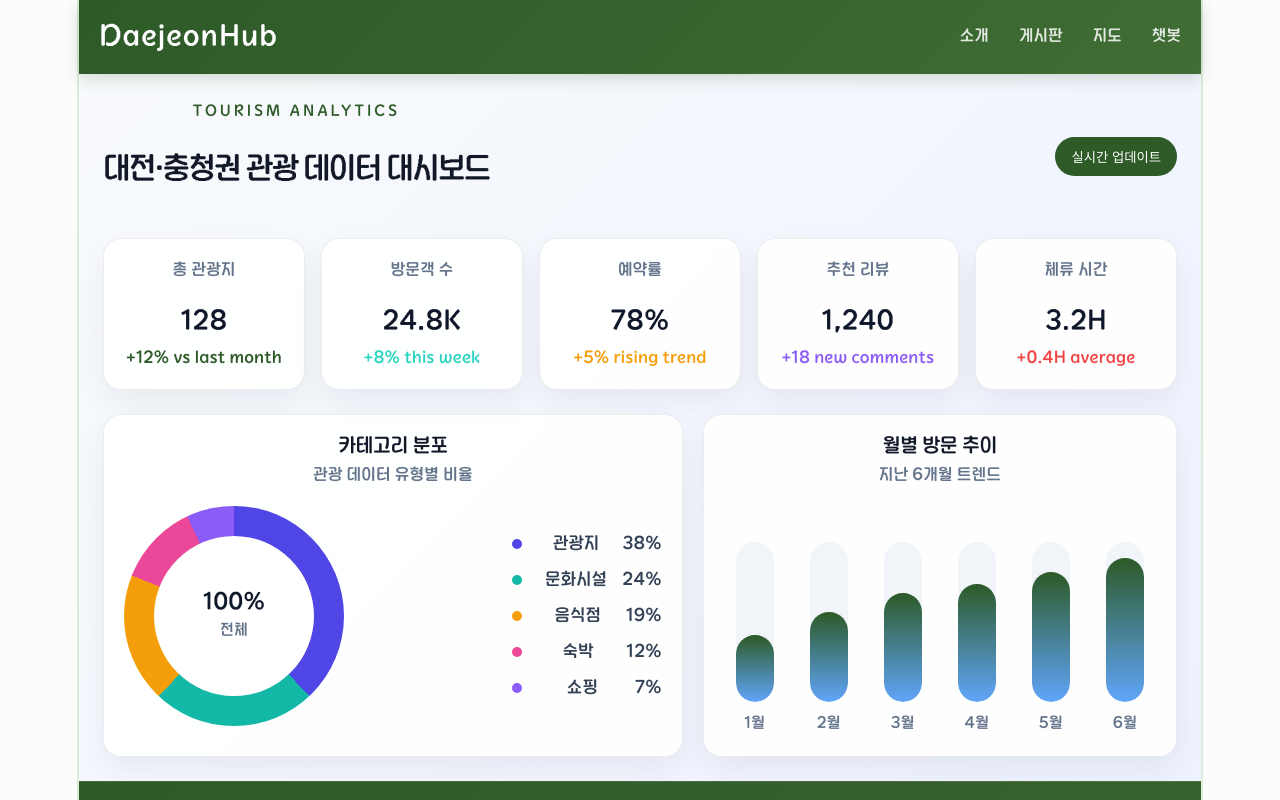
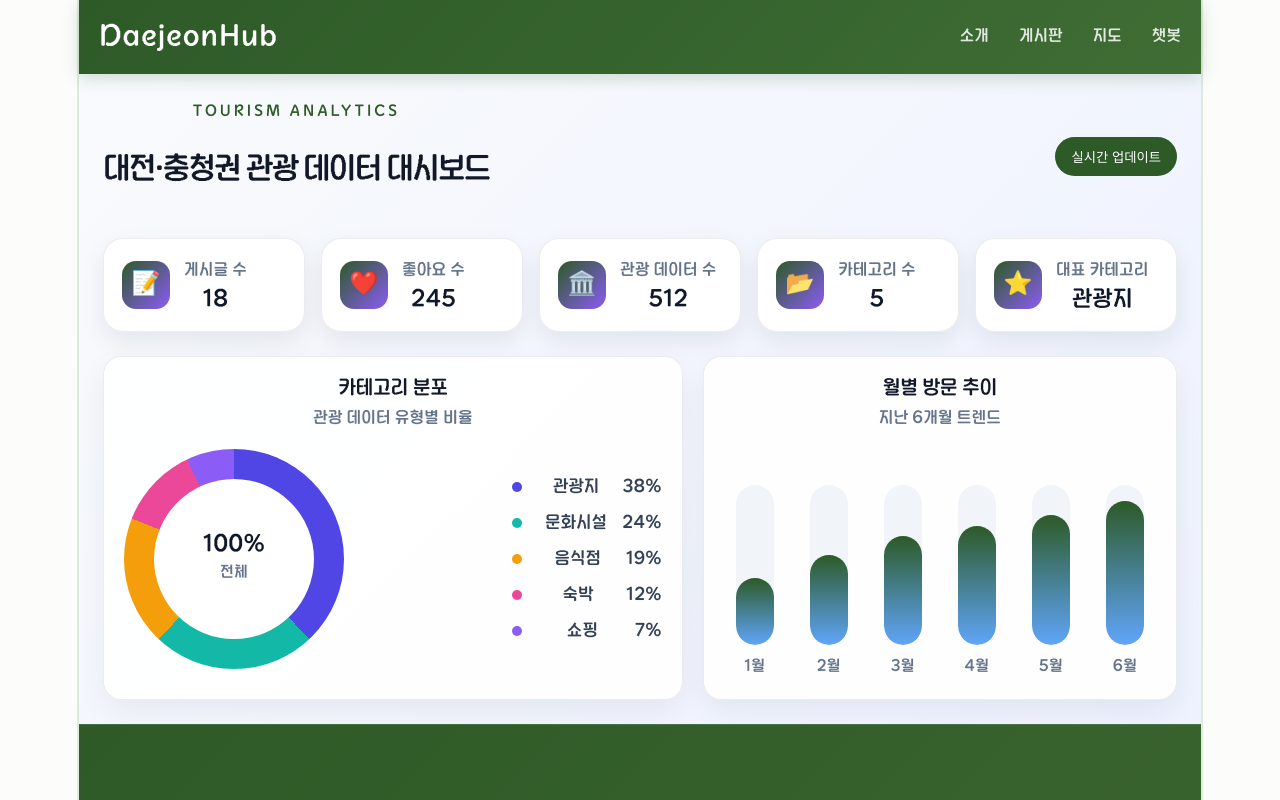
Before and after one commit to dang0321/Daejeonhub, a Vue app: page /dashboard in a window 1280 px wide. Shown: the top 800 px of the page. Built offline with nearby package versions, Linux system fonts and the light colour scheme; no server answers.

Commit message:
대시보드 세부 내용 추가

```diff
--- /dev/null
+++ b/src/components/common/DashboardCard.vue
@@ -0,0 +1,75 @@
+<script setup>
+const props = defineProps({
+  title: {
+    type: String,
+    required: true
+  },
+  value: {
+    type: [String, Number],
+    required: true
+  },
+  icon: {
+    type: String,
+    default: '📊'
+  }
+})
+</script>
+
+<template>
+  <article class="dashboard-card">
+    <div class="icon-wrap" aria-hidden="true">{{ props.icon }}</div>
+    <div class="card-content">
+      <p class="card-title">{{ props.title }}</p>
+      <h3>{{ props.value }}</h3>
+    </div>
+  </article>
+</template>
+
+<style scoped>
+.dashboard-card {
+  display: flex;
+  align-items: center;
+  gap: 14px;
+  padding: 18px;
+  background: rgba(255, 255, 255, 0.95);
+  border: 1px solid rgba(15, 23, 42, 0.08);
+  border-radius: 20px;
+  box-shadow: 0 10px 24px rgba(15, 23, 42, 0.08);
+  transition: transform 0.25s ease, box-shadow 0.25s ease;
+  cursor: default;
+}
+
+.dashboard-card:hover {
+  transform: translateY(-4px);
+  box-shadow: 0 16px 32px rgba(15, 23, 42, 0.14);
+}
+
+.icon-wrap {
+  width: 48px;
+  height: 48px;
+  border-radius: 14px;
+  display: grid;
+  place-items: center;
+  font-size: 1.3rem;
+  background: linear-gradient(135deg, var(--sub) 0%, #8b5cf6 100%);
+  color: white;
+  flex-shrink: 0;
+}
+
+.card-content {
+  display: flex;
+  flex-direction: column;
+  gap: 4px;
+}
+
+.card-title {
+  font-size: 0.9rem;
+  color: #64748b;
+}
+
+h3 {
+  font-size: 1.25rem;
+  color: #0f172a;
+  margin: 0;
+}
+</style>
--- a/src/views/DashboardView.vue
+++ b/src/views/DashboardView.vue
@@ -1,12 +1,13 @@
 <script setup>
 import { computed } from 'vue'
+import DashboardCard from '../components/common/DashboardCard.vue'
 
 const stats = [
-  { title: '총 관광지', value: '128', change: '+12% vs last month', accent: 'var(--sub)' },
-  { title: '방문객 수', value: '24.8K', change: '+8% this week', accent: '#2dd4bf' },
-  { title: '예약률', value: '78%', change: '+5% rising trend', accent: '#f59e0b' },
-  { title: '추천 리뷰', value: '1,240', change: '+18 new comments', accent: '#8b5cf6' },
-  { title: '체류 시간', value: '3.2H', change: '+0.4H average', accent: '#ef4444' }
+  { title: '게시글 수', value: '18', icon: '📝' },
+  { title: '좋아요 수', value: '245', icon: '❤️' },
+  { title: '관광 데이터 수', value: '512', icon: '🏛️' },
+  { title: '카테고리 수', value: '5', icon: '📂' },
+  { title: '대표 카테고리', value: '관광지', icon: '⭐' }
 ]
 
 const categoryData = [
@@ -54,11 +55,13 @@ const donutStyle = computed(() => {
     </div>
 
     <div class="stats-grid">
-      <article v-for="stat in stats" :key="stat.title" class="stat-card">
-        <p class="stat-title">{{ stat.title }}</p>
-        <h3>{{ stat.value }}</h3>
-        <span :style="{ color: stat.accent }">{{ stat.change }}</span>
-      </article>
+      <DashboardCard
+        v-for="stat in stats"
+        :key="stat.title"
+        :title="stat.title"
+        :value="stat.value"
+        :icon="stat.icon"
+      />
     </div>
 
     <div class="chart-grid">
```
